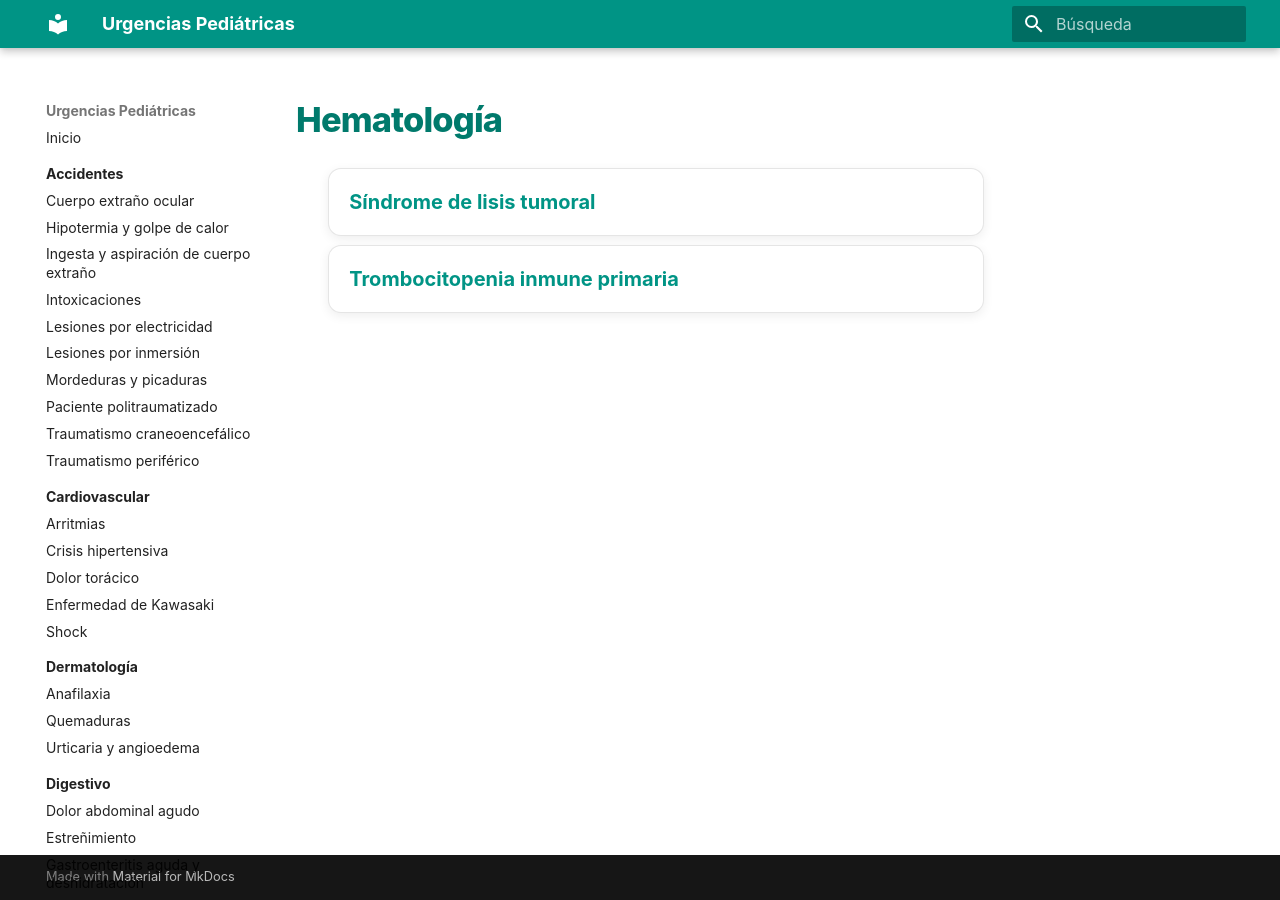
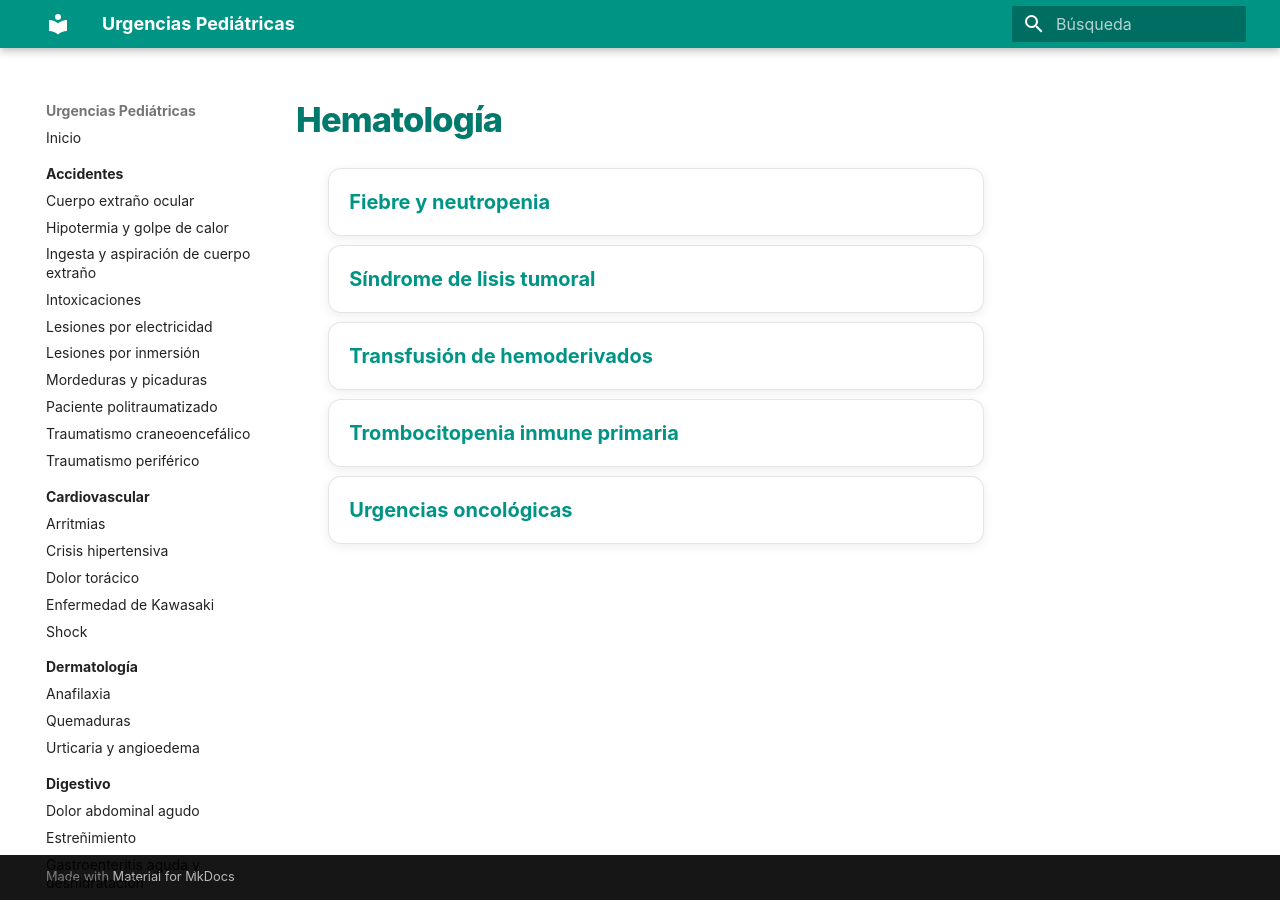
Before and after one commit to gonzaloares/urgencias-pediatricas, an MkDocs documentation site: the page built from docs/sangre/index.md, in a window 1280 px wide. Built offline with MkDocs 1.6.1 and Material for MkDocs 9.7.7, drawn with Linux system fonts in a browser that asks for light colours.

Commit message:
Actualiza docs/sangre/index.md

```diff
--- a/docs/sangre/index.md
+++ b/docs/sangre/index.md
@@ -2,7 +2,10 @@
 
 <div class="protocol-index" markdown="1">
 
+- [Fiebre y neutropenia](fiebre-neutropenia.md)
 - [Síndrome de lisis tumoral](sindrome-lisis-tumoral.md)
+- [Transfusión de hemoderivados](transfusion-hemoderivados.md)
 - [Trombocitopenia inmune primaria](trombocitopenia-inmune-primaria.md)
+- [Urgencias oncológicas](urgencias-oncologicas.md)
 
 </div>
```
